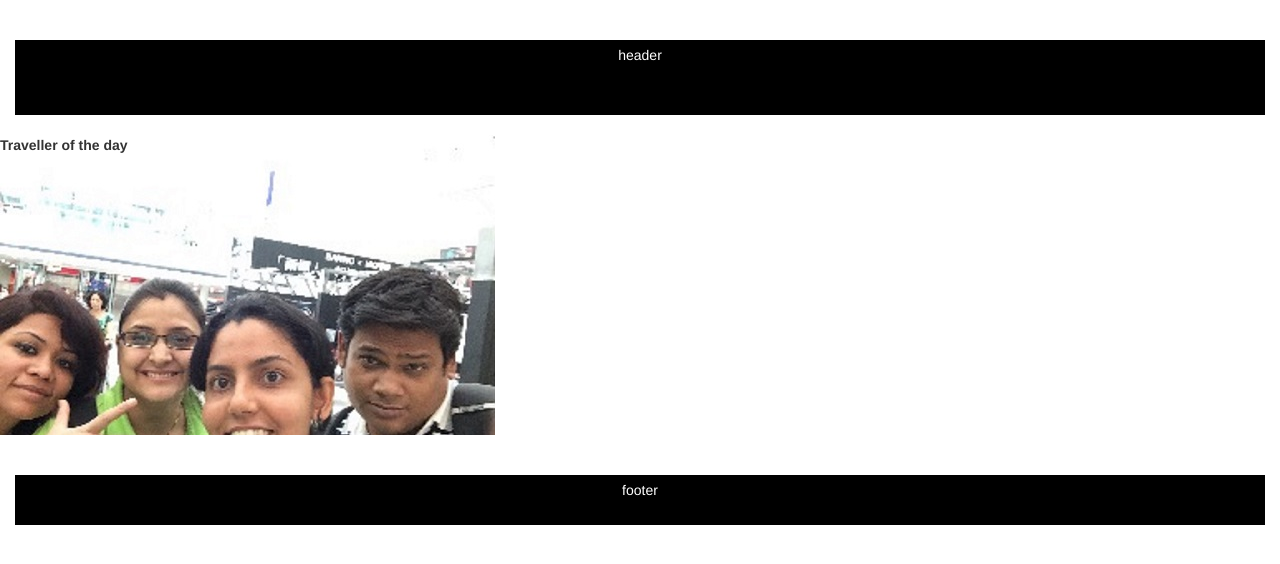
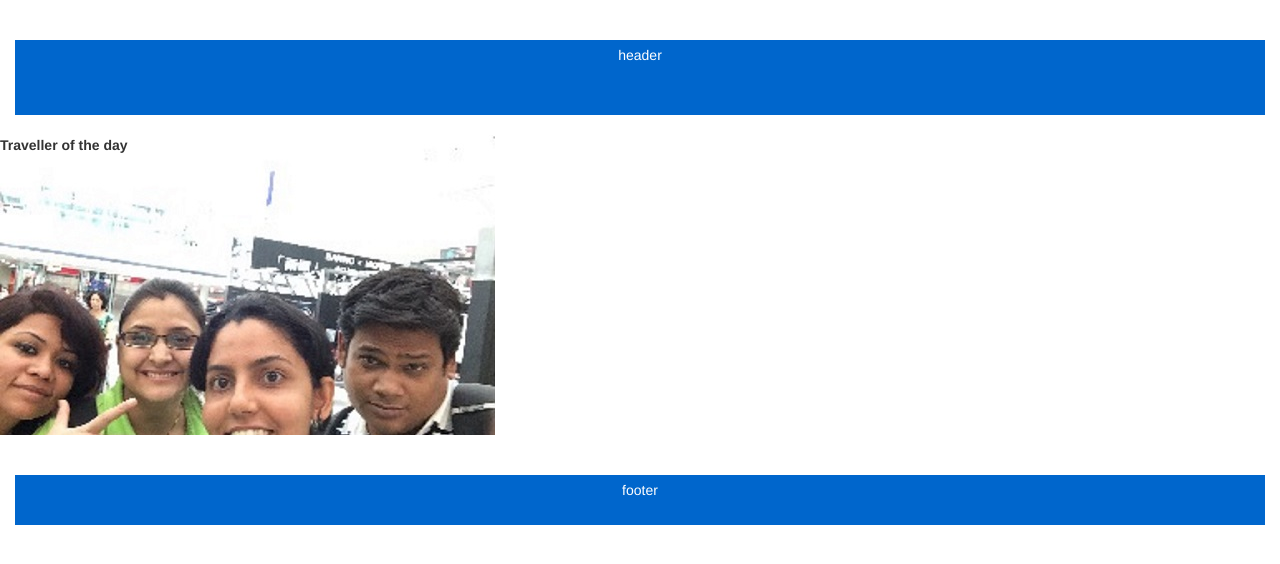
Before and after one commit to warcops/thack, a website: page public/index.html in a window 1280 px wide. Drawn offline with nearby package versions, Linux system fonts and the light colour scheme.

Commit message:
color change
color change

```diff
--- a/public/CSS/index.css
+++ b/public/CSS/index.css
@@ -13,7 +13,7 @@ position: absolute;*/
 }
 
 .pageHeader {
-    background-color:black;
+    background-color:#0066CC;
     color:white;
     text-align:center;
     padding:5px;
@@ -47,7 +47,7 @@ position: absolute;*/
     width:  1152px;
 }
 .ui-footer {
-    background-color:black;
+    background-color:#0066CC;
     color:white;
     clear:both;
     text-align:center;
```
